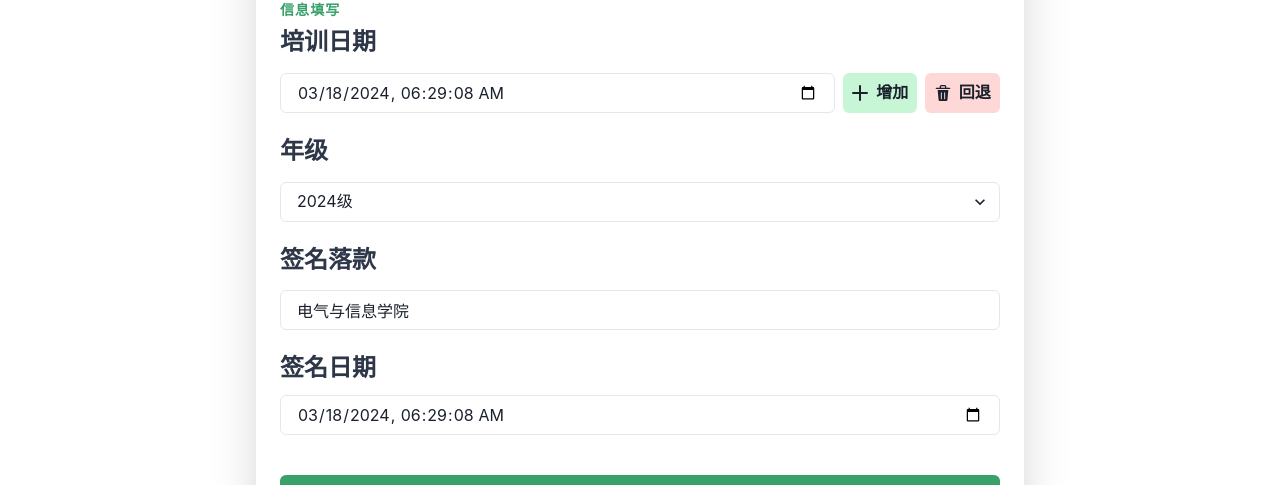
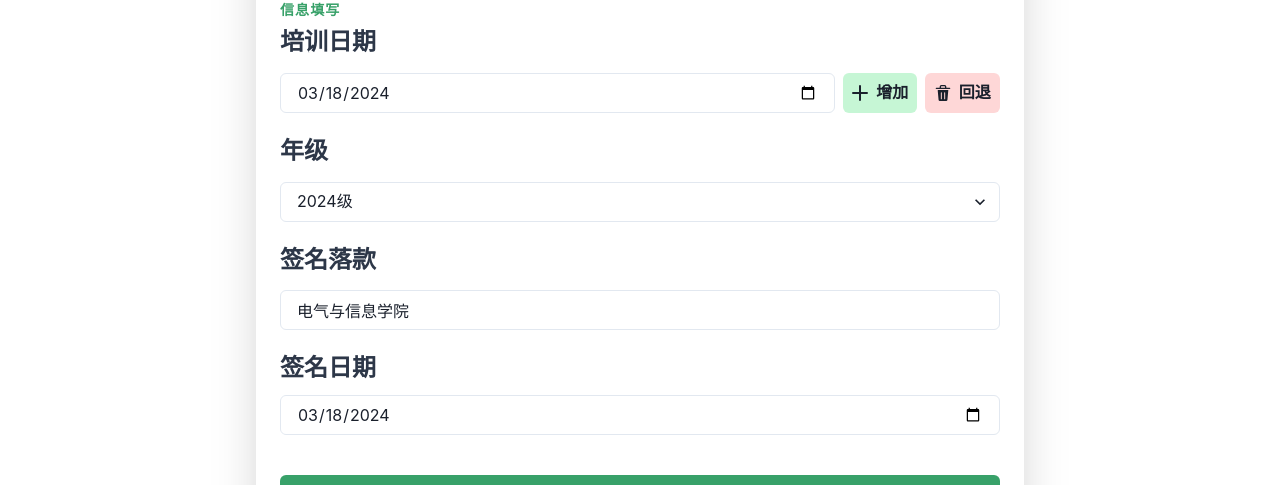
Before and after one commit to NeterAlex/leavn_generator, a React (Vite) app: page / in a window 1280 px wide. Shown: the part 376-861 px from the top of the page. Built offline with nearby package versions, Linux system fonts and the light colour scheme.

Commit message:
feat: updated

```diff
--- a/src/components/Main.tsx
+++ b/src/components/Main.tsx
@@ -23,9 +23,9 @@ import ReactJson from "@microlink/react-json-view";
 const Main = () => {
     const yearsList = genYearsList()
     const [trainDateList, setTrainDateList] = useState<Date[]>([])
-    const [currentTrainDate, setCurrentTrainDate] = useState(moment(new Date()).format("YYYY-MM-DD HH:mm:ss"))
+    const [currentTrainDate, setCurrentTrainDate] = useState(moment(new Date()).format("YYYY-MM-DD"))
     const [sign, setSign] = useState("电气与信息学院")
-    const [signDate, setSignDate] = useState(moment(new Date()).format("YYYY-MM-DD HH:mm:ss"))
+    const [signDate, setSignDate] = useState(moment(new Date()).format("YYYY-MM-DD"))
     const [jsonStr, setJsonStr] = useState<string>("{}")
     const [year, setYear] = useState(new Date().getFullYear())
 
@@ -81,7 +81,8 @@ const Main = () => {
                         <Input
                             placeholder="选择日期"
                             size="md"
-                            type="datetime-local"
+                            type="date"
+
                             value={currentTrainDate}
                             onChange={(e) => setCurrentTrainDate(e.target.value)}
                         />
@@ -136,7 +137,7 @@ const Main = () => {
                     <Input mt={1}
                            placeholder="选择签名日期"
                            size="md"
-                           type="datetime-local"
+                           type="date"
                            value={signDate}
                            onChange={(e) => setSignDate(e.target.value)}
                     />
```
